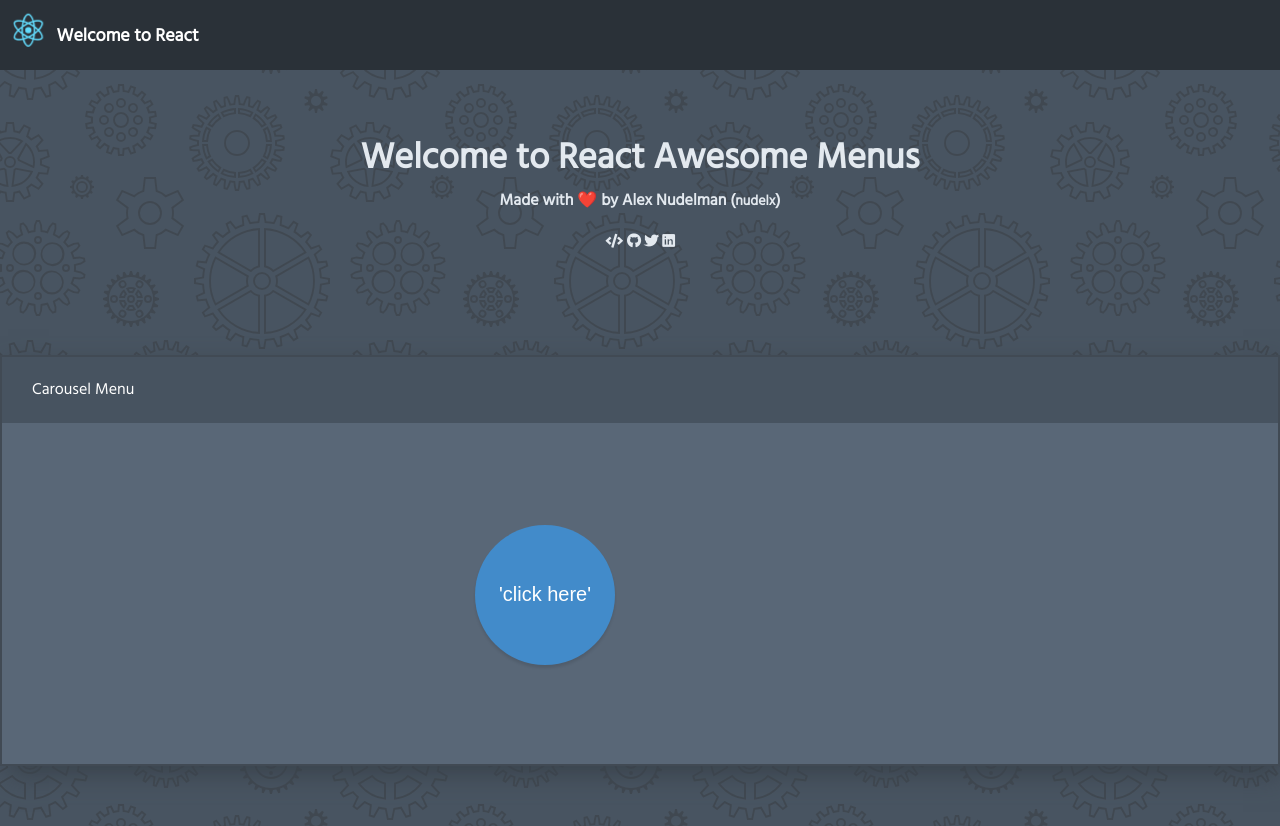
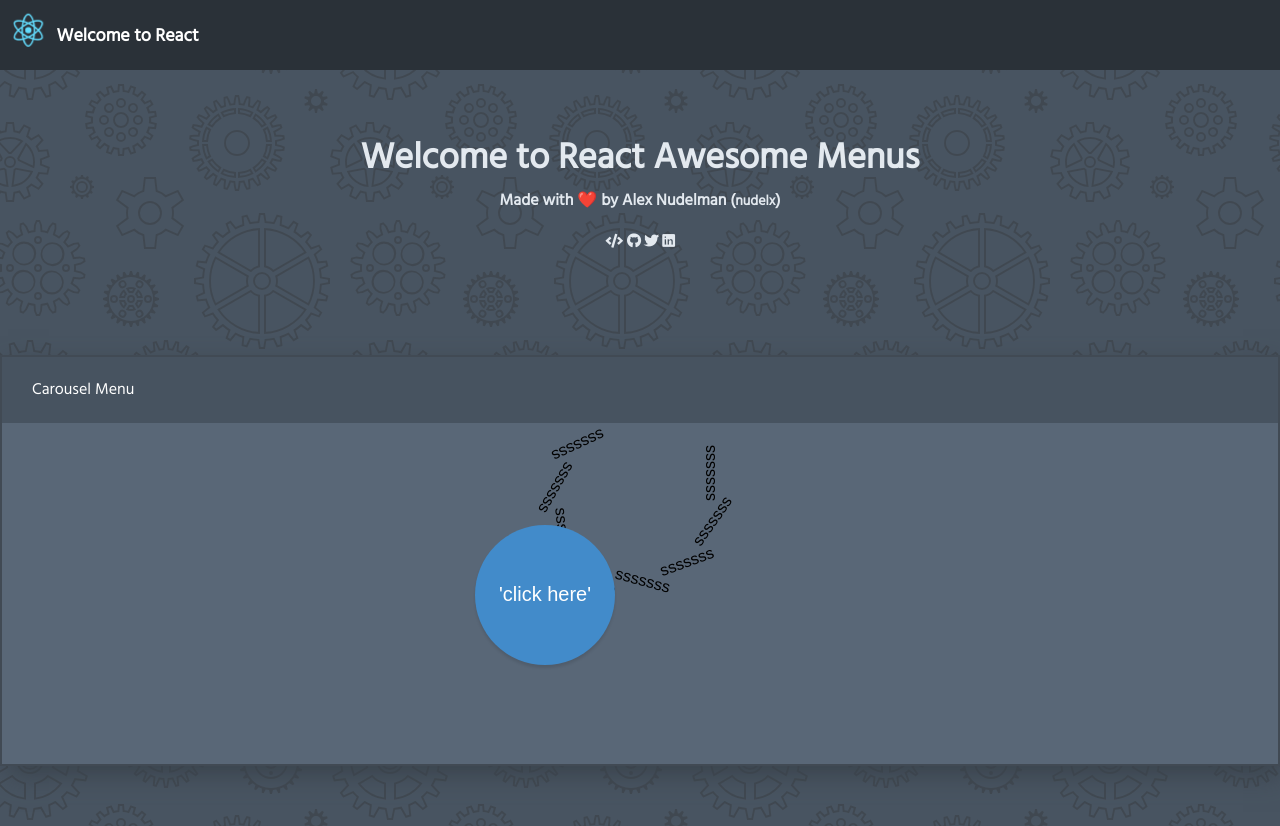
Before and after one commit to nudelx/ReactAwesomeMenus, a React app: page / in a window 1280 px wide. Built offline with nearby package versions, Linux system fonts and the light colour scheme; a web font is replaced by a local one.

Commit message:
added rotation

```diff
--- a/src/componets/HOC/baseEnhancement.js
+++ b/src/componets/HOC/baseEnhancement.js
@@ -58,6 +58,7 @@ const enhanceWithBasic = WrappedComponent => {
         radius,
         offSet
       })
+      position.calculatedAlpha = alpha
       position.nextAlpha = alpha + optimalAlphaStep * direction
       return position
     }
--- a/src/componets/menuCatalog/carouselMenu.css
+++ b/src/componets/menuCatalog/carouselMenu.css
@@ -53,11 +53,11 @@ body {
   left: -20px;
 }
 
+/* .selector li {
+  display: none;
+} */
+
 .selector li {
-  display: none;
-}
-
-.selector.open li {
   display: inline-block;
   position: absolute;
   width: 0;
--- a/src/componets/menuCatalog/carouselMenu.js
+++ b/src/componets/menuCatalog/carouselMenu.js
@@ -17,12 +17,12 @@ class CarouselMenu extends React.Component {
 
   doMath(index, opt) {
     const { calculateNextStep } = this.props
-    const { x, y, nextAlpha } = calculateNextStep({
+    const { nextAlpha, calculatedAlpha } = calculateNextStep({
       index,
       ...opt
     })
     this.opt.currentAlpha = nextAlpha
-    return { x, y }
+    return { calculatedAlpha }
   }
 
   render() {
@@ -31,8 +31,7 @@ class CarouselMenu extends React.Component {
       <div className={`selector ${active ? 'open' : ''}`}>
         <ul>
           {options.map((item, index) => {
-            const { x, y } = this.doMath(index, this.opt)
-            console.log(x, y)
+            const { calculatedAlpha } = this.doMath(index, this.opt)
             return (
               <li
                 className="item"
@@ -40,7 +39,7 @@ class CarouselMenu extends React.Component {
                 id={item.name}
                 href="#"
                 style={{
-                  transform: `translate(${x}px, ${y}px)`
+                  transform: `rotate(${calculatedAlpha}deg)`
                 }}>
                 sssssss
               </li>
```
